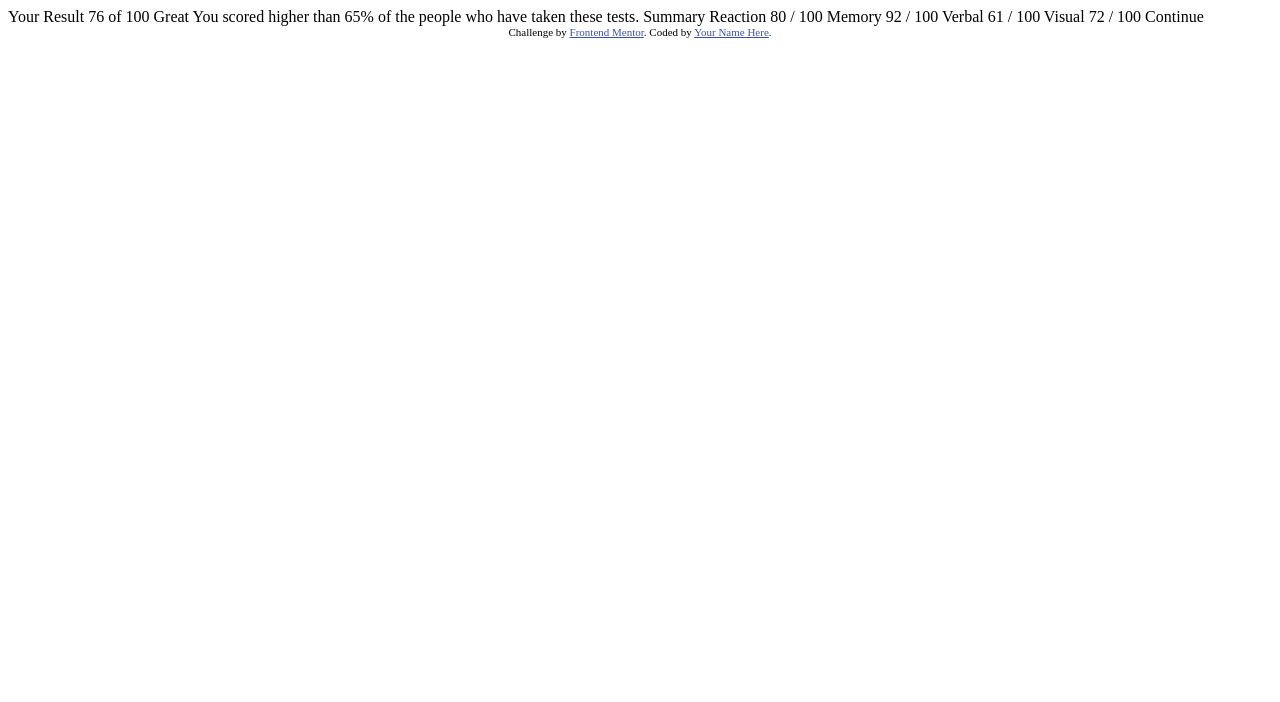
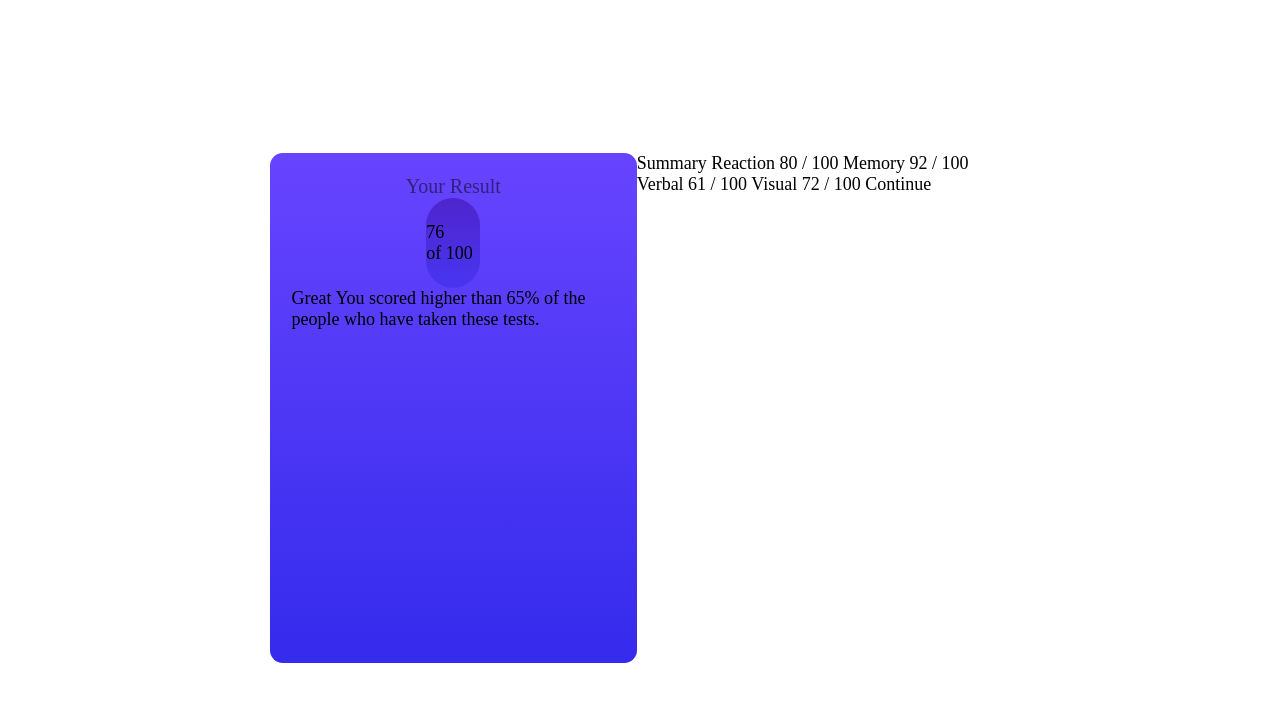
Before and after one commit to anuragrksharma/fepractice, a plain HTML site: page results-summary-component-main/index.html in a window 1280 px wide. Drawn offline with Linux system fonts and the light colour scheme.

Commit message:
feat: basic html/css for the summary results challenge

```diff
--- /dev/null
+++ b/results-summary-component-main/index.css
@@ -0,0 +1,53 @@
+:root {
+  --score-container-backdrop-start: #6744ff;
+  --score-container-backdrop-end: #352bec;
+  --score-backdrop-start: #4e25cc;
+  --score-backdrop-end: #4835f1;
+}
+
+body {
+  font-size: 18px;
+  background-color: #ffffff;
+  display: flex;
+  place-items: center;
+  height: 100dvh;
+}
+
+.container {
+  display: flex;
+  flex-direction: row;
+  height: 510px;
+  width: 740px;
+  margin: 0 auto;
+}
+
+.container-left {
+  background-image: linear-gradient(
+    var(--score-container-backdrop-start),
+    var(--score-container-backdrop-end)
+  );
+  border-radius: 0.8rem;
+  padding: 1.2em;
+  display: flex;
+  flex-direction: column;
+}
+
+.container-left__heading {
+  text-align: center;
+  opacity: 0.5;
+  font-size: 20px;
+}
+
+.container-left__score {
+  background-image: linear-gradient(
+    var(--score-backdrop-start),
+    var(--score-backdrop-end)
+  );
+  border-radius: 2em;
+  height: 5em;
+  width: 3em;
+  display: flex;
+  flex-direction: column;
+  place-content: center;
+  align-self: center;
+}
--- a/results-summary-component-main/index.html
+++ b/results-summary-component-main/index.html
@@ -1,47 +1,50 @@
-<!DOCTYPE html>
+<!doctype html>
 <html lang="en">
   <head>
-  <meta charset="UTF-8">
-  <meta name="viewport" content="width=device-width, initial-scale=1.0"> <!-- displays site properly based on user's device -->
+    <meta charset="UTF-8" />
+    <meta name="viewport" content="width=device-width, initial-scale=1.0" />
+    <!-- displays site properly based on user's device -->
 
-  <link rel="icon" type="image/png" sizes="32x32" href="./assets/images/favicon-32x32.png">
+    <link
+      rel="icon"
+      type="image/png"
+      sizes="32x32"
+      href="./assets/images/favicon-32x32.png"
+    />
+    <link rel="stylesheet" href="./index.css" />
 
     <title>Frontend Mentor | Results summary component</title>
 
     <!-- Feel free to remove these styles or customise in your own stylesheet 👍 -->
     <style>
-    .attribution { font-size: 11px; text-align: center; }
-    .attribution a { color: hsl(228, 45%, 44%); }
+      .attribution {
+        font-size: 11px;
+        text-align: center;
+      }
+      .attribution a {
+        color: hsl(228, 45%, 44%);
+      }
     </style>
   </head>
   <body>
-
-  Your Result
-  76
-  of 100
-
-  Great
+    <div class="container">
+      <div class="container-left">
+        <div class="container-left__heading">Your Result</div>
+        <div class="container-left__score">
+          <div class="score">76</div>
+          <span class="score__sub"> of 100</span>
+        </div>
+        <div class="container-left__grade">
+          <span class="grade__heading">Great</span>
+          <span class="grade__description">
             You scored higher than 65% of the people who have taken these tests.
-
-  Summary
-
-  Reaction
-  80 / 100
-
-  Memory
-  92 / 100
-
-  Verbal
-  61 / 100
-
-  Visual
-  72 / 100
-
-  Continue
-
-  <div class="attribution">
-    Challenge by <a href="https://www.frontendmentor.io?ref=challenge" target="_blank">Frontend Mentor</a>.
-    Coded by <a href="#">Your Name Here</a>.
+          </span>
+        </div>
+      </div>
+      <div class="container-right">
+        Summary Reaction 80 / 100 Memory 92 / 100 Verbal 61 / 100 Visual 72 /
+        100 Continue
+      </div>
     </div>
   </body>
 </html>
```
Lines whose indentation alone changed are shown as unchanged.
